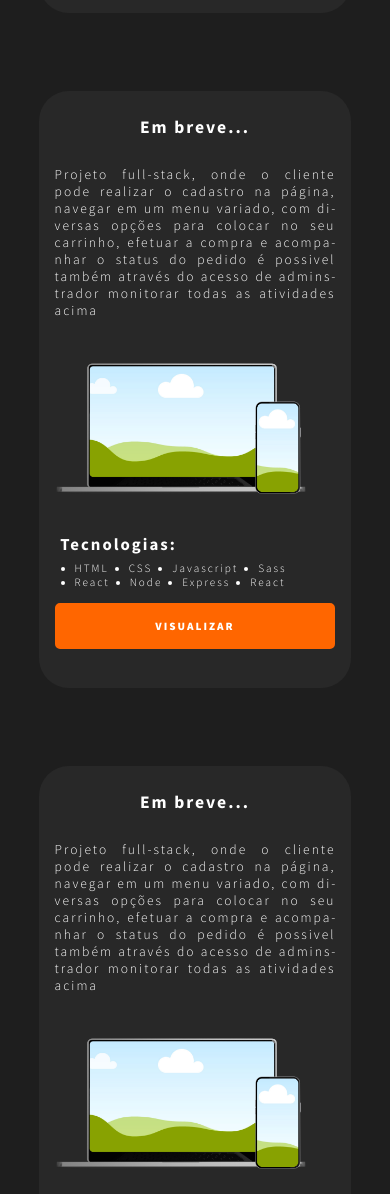
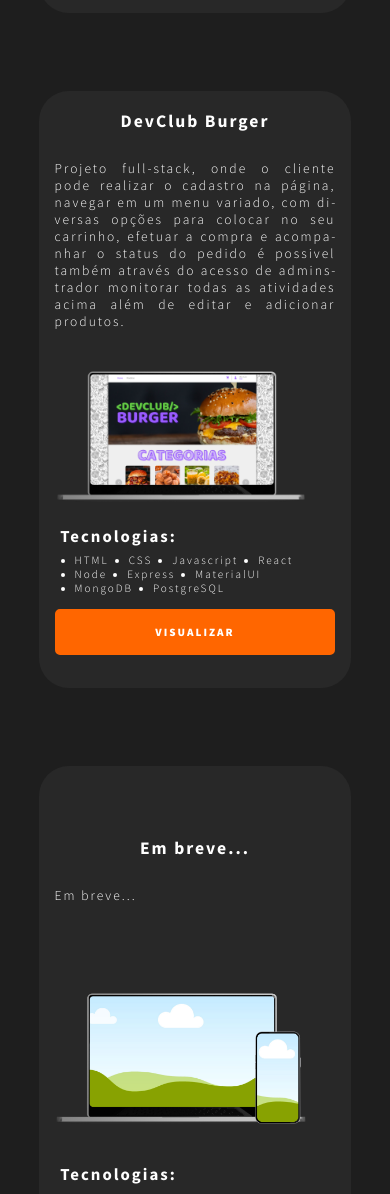
Before and after one commit to eduardovscruuz/portfolio, a plain HTML site: page index.html in a window 390 px wide. Shown: the part 5434-6628 px from the top of the page. Drawn offline with nearby package versions, Linux system fonts and the light colour scheme.

Commit message:
devburger project added

```diff
--- a/index.html
+++ b/index.html
@@ -433,17 +433,17 @@
 
 											<div class="projectTitle">
 
-												<h2>Em breve...</h2>
+												<h2>DevClub Burger </h2>
 
 												<p>Projeto full-stack, onde o cliente pode realizar o cadastro na página, navegar em um menu
 													variado, com diversas opções para colocar no seu carrinho, efetuar a compra e acompanhar o status do pedido
-													é possivel também através do acesso de adminstrador monitorar todas as atividades acima
+													é possivel também através do acesso de adminstrador monitorar todas as atividades acima além de editar e adicionar produtos.
 												</p>
 											</div>
 
 											<div class="projectDescription">
 
-												<img src="./media/projects/18.png">
+												<img src="./media/projects/project-devburger.png">
 
 
 												<div class="info">
@@ -453,12 +453,12 @@
 														<li>HTML</li>
 														<li>CSS</li>
 														<li>Javascript</li>
-														<li>Sass</li>
 														<li>React</li>
 														<li>Node</li>
 														<li>Express</li>
-
-														<li>React</li>
+														<li>MaterialUI</li>
+														<li>MongoDB</li>
+														<li>PostgreSQL</li>
 													</ul>
 													<a class="visualizar" href="#" target="_blank">VISUALIZAR</a>
 												</div>
@@ -471,9 +471,7 @@
 
 												<h2>Em breve...</h2>
 
-												<p>Projeto full-stack, onde o cliente pode realizar o cadastro na página, navegar em um menu
-													variado, com diversas opções para colocar no seu carrinho, efetuar a compra e acompanhar o status do pedido
-													é possivel também através do acesso de adminstrador monitorar todas as atividades acima
+												<p>Em breve...
 												</p>
 											</div>
 
```
Also changed, not shown: media/projects/project-devburger.png (added).
